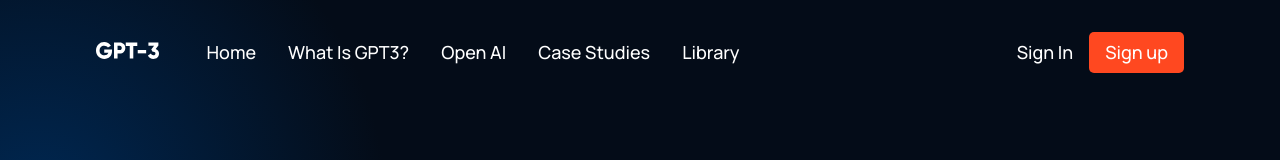
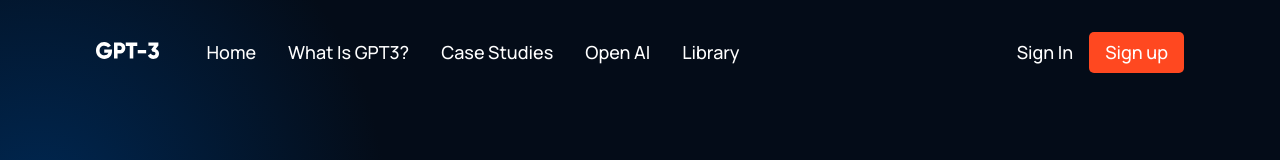
Before and after one commit to aguiarHugo/GPT3, a React (Create React App) app: page / in a window 1280 px wide. Shown: the top 160 px of the page. Built offline with nearby package versions, Linux system fonts and the light colour scheme.

Commit message:
Changed links order

```diff
--- a/src/components/Navbar/Navbar.jsx
+++ b/src/components/Navbar/Navbar.jsx
@@ -15,8 +15,8 @@
         <div className="gpt3__navbar-links_container">
           <p><a href="#home">Home</a></p>
           <p><a href="#wgpt3">What is GPT3?</a></p>
+          <p><a href="#features">Case Studies</a></p>
           <p><a href="#possibility">Open AI</a></p>
-          <p><a href="#features">Case Studies</a></p>
           <p><a href="#blog">Library</a></p>
         </div>
       </div>
@@ -33,8 +33,8 @@
           <div className="gpt3__navbar-menu_container-links">
             <p><a href="#home">Home</a></p>
             <p><a href="#wgpt3">What is GPT3?</a></p>
+            <p><a href="#features">Case Studies</a></p>
             <p><a href="#possibility">Open AI</a></p>
-            <p><a href="#features">Case Studies</a></p>
             <p><a href="#blog">Library</a></p>
           </div>
           <div className="gpt3__navbar-menu_container-links-sign">
```
